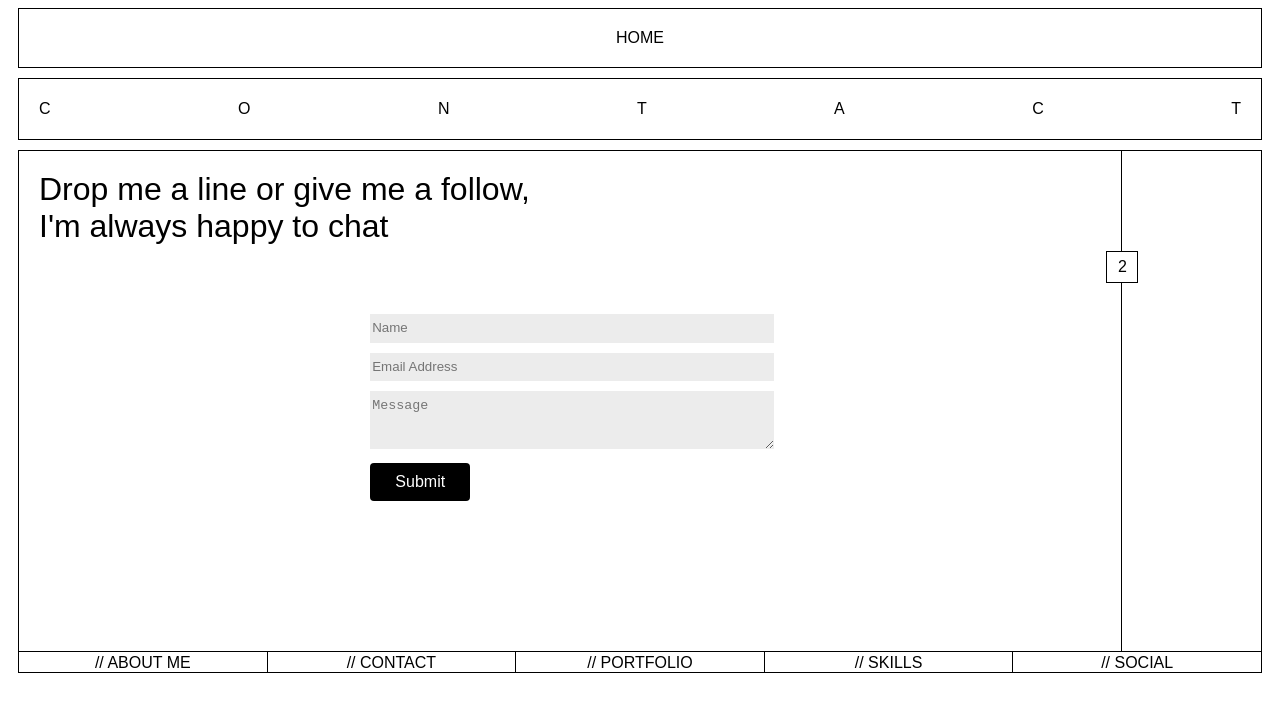
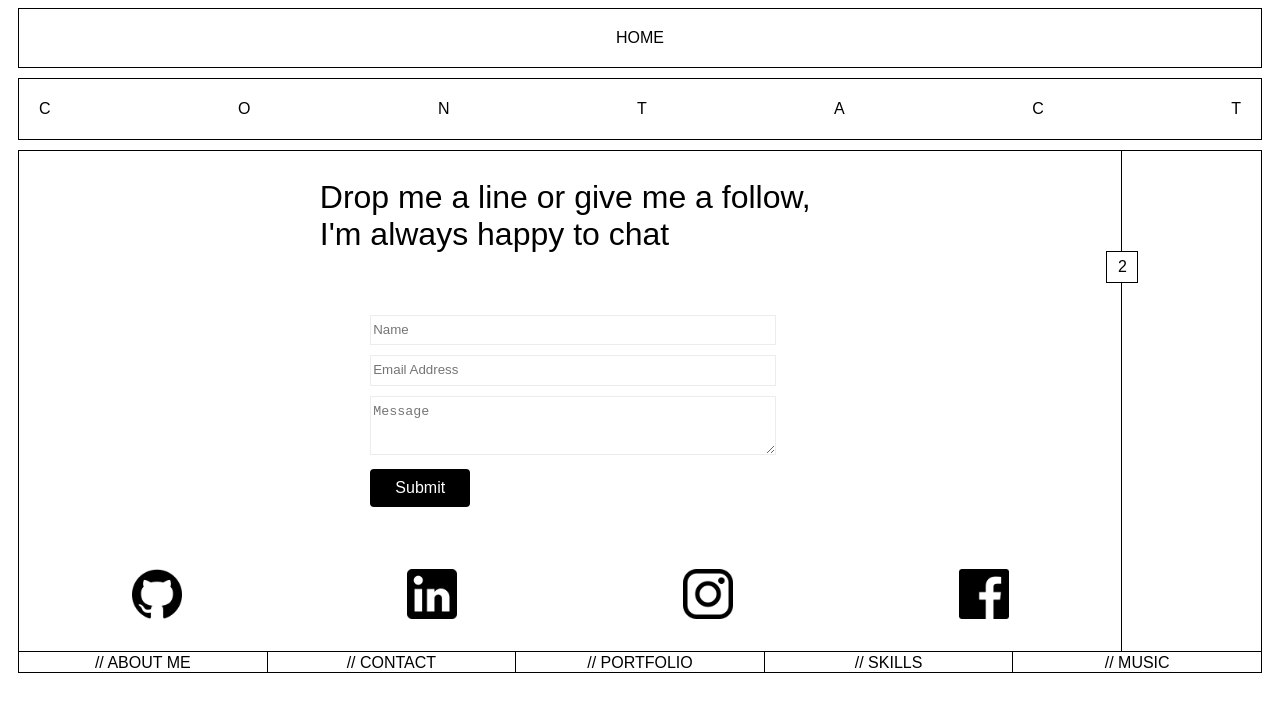
Before and after one commit to bpgoodrow/Portfolio, a React (Create React App) app: page /contact in a window 1280 px wide. Shown: the top 712 px of the page. Built offline with nearby package versions, Linux system fonts and the light colour scheme.

Commit message:
more motion to menu Option

```diff
--- a/src/components/AboutMe.css
+++ b/src/components/AboutMe.css
@@ -69,7 +69,7 @@
   display: flex;
   height: 75vh;
   background: white;
-  overflow: auto;
+  overflow:auto;
 }
 
 .aboutMeHero {
--- a/src/components/Contact.css
+++ b/src/components/Contact.css
@@ -74,19 +74,22 @@
 .contactHero {
   border-right: solid black .5px;
   flex: .9;
+  display: flex;
+  flex-direction: column;
+  justify-content: space-around;
   background: white;
 }
 
 .contactHeroHeader {
-  margin-top: 20px;
-  margin-left: 20px;
+  display: flex;
+  justify-content: center;
   font-size: 2em;
+  margin-right: 10px;
 }
 
 .contactHeroForm {
   display: flex;
   justify-content: center;
-  margin-top: 4em;
   padding: 5px;
 }
 
@@ -99,12 +102,11 @@
  width: 100%;
  line-height: 2em;
  outline: none;
- border: transparent;
- background-color: rgb(236, 236, 236);
+ border: 1.5px solid rgb(236, 236, 236);
 }
 
 .contactHeroFormName > input:focus {
-  border: 1px solid #555;
+  border: 1.5px solid rgb(150, 150, 150);
 }
 
 .contactHeroFormEmail  {
@@ -116,8 +118,11 @@
  width: 100%;
  line-height: 2em;
  outline: none;
- border: transparent;
- background-color: rgb(236, 236, 236);
+ border: 1.5px solid rgb(236, 236, 236);
+}
+
+.contactHeroFormEmail > input:focus {
+  border: 1.5px solid rgb(150, 150, 150);
 }
 
 .contactHeroFormMessage  {
@@ -129,8 +134,11 @@
  outline: none;
  line-height: 2em;
  width: 100%;
- border: transparent;
- background-color: rgb(236, 236, 236);
+ border: 1.5px solid rgb(236, 236, 236);
+}
+
+.contactHeroFormMessage > textarea:focus {
+  border: 1.5px solid rgb(150, 150, 150);
 }
 
 .contactHeroFormButtonReplyContainer {
@@ -177,6 +185,17 @@
   right: 0;
 }
 
+.contactHeroSocialLinks {
+  display: flex;
+  justify-content: space-around;
+  align-items: center;
+}
+
+.contactHeroSocialLinks > div > a > img {
+  width: 50px;
+  height: auto;
+}
+
 .contactNumber {
   border: solid black .5px;
   background-color: white;
--- a/src/components/Contact.js
+++ b/src/components/Contact.js
@@ -84,6 +84,48 @@ const Contact = () => {
                 </div>
               </form>
             </div>
+            <div className='contactHeroSocialLinks'>
+              <div>
+                <a href="https://github.com/bpgoodrow/" target="_blank">
+                  <img
+                    alt="github logo"
+                    srcset="
+                    ./github.png
+                    "
+                  />
+                </a>
+              </div>
+              <div>
+                <a href="https://www.linkedin.com/in/bengoodrow/" target="_blank">
+                  <img
+                    alt="Linkedin logo"
+                    srcset="
+                    ./linkedin.png
+                    "
+                  />
+                </a>
+              </div>
+              <div>
+                <a href="https://www.instagram.com/bpgoodrow/" target="_blank">
+                  <img
+                    alt="Instagram logo"
+                    srcset="
+                    ./insta.png
+                    "
+                  />
+                </a>
+              </div>
+              <div>
+                <a href="https://www.facebook.com/" target="_blank">
+                  <img
+                    alt="Facebook logo"
+                    srcset="
+                    ./facebook.png
+                    "
+                    />
+                </a>
+              </div>
+            </div>
 
         </div>
         <div className="contactNumber">
--- a/src/components/FooterNav.js
+++ b/src/components/FooterNav.js
@@ -20,7 +20,7 @@ const FooterNav = () => {
         // SKILLS
       </NavLink>
       <NavLink to="/social" className="footerNavSocial">
-        // SOCIAL
+        // MUSIC
       </NavLink>
     </div>
   )
--- a/src/components/MenuOption.css
+++ b/src/components/MenuOption.css
@@ -1,7 +1,6 @@
 .menuOptions {
   flex: .2;
   font-size: 2em;
-
   border: solid black .5px;
   display: flex;
   justify-content: center;
@@ -11,7 +10,8 @@
   color: black;
   text-decoration: none;
   background: white;
-  transition: .3s;
+  transition: all .3s;
+  cursor: pointer;
 }
 
 .menuOptions:hover {
@@ -20,3 +20,28 @@
   cursor: pointer;
   filter: drop-shadow(2px 2px 2px grey);
 }
+
+.menuOption > span {
+  cursor: pointer;
+  display: inline-block;
+  position: relative;
+  transition: 0.3s;
+}
+
+.menuOption > span:before {
+  content: '\002F\002F';
+  position: absolute;
+  opacity: 0;
+  top: 0;
+  left: -20px;
+  transition: 0.3s;
+}
+
+.menuOption:hover > span {
+  padding-left: 25px;
+}
+
+.menuOption:hover > span:before {
+  opacity: 1;
+  left: 0;
+}
--- a/src/components/MenuOption.js
+++ b/src/components/MenuOption.js
@@ -9,9 +9,11 @@ const MenuOption = ({ title }) => {
       animate={{ y: 0, opacity: 1 }}
       transition={{ duration: .8 }}
     >
+    <span>
     <div className="menuOption">
-      {title}
+     {title}
     </div>
+    </span>
     </motion.div>
   )
 }
--- a/src/components/PortfolioControl.js
+++ b/src/components/PortfolioControl.js
@@ -25,7 +25,7 @@ const PortfolioControl = () => {
           <MenuOption title="SKILLS" />
         </NavLink>
         <NavLink to="/social" className="menuOptions">
-          <MenuOption title="SOCIAL" />
+          <MenuOption title="MUSIC" />
         </NavLink>
       </motion.div>
     </React.Fragment>
--- a/src/components/Social.css
+++ b/src/components/Social.css
@@ -41,12 +41,6 @@
   animation-fill-mode: backwards;
 }
 
-.socialHeader > div:nth-child(6) {
-  position: relative;
-  animation: animate 2.25s;
-  animation-fill-mode: backwards;
-}
-
 @keyframes animate{
   0%{
     bottom: -100px;
@@ -87,11 +81,6 @@
   height: auto;
 }
 
-/* img {
-  width: 50px;
-  height: auto;
-} */
-
 .socialNumber {
   display: flex;
   align-items: flex-end;
--- a/src/components/Social.js
+++ b/src/components/Social.js
@@ -1,7 +1,6 @@
 import React from "react";
 import './Social.css';
 import { motion } from "framer-motion";
-import { NavLink } from "react-router-dom";
 import FooterNav from "./FooterNav";
 
 function Social () {
@@ -14,71 +13,29 @@ function Social () {
       >
       <div className="socialHeader">
         <div>
-          S
+          M
         </div>
         <div>
-          O
+          U
         </div>
         <div>
-          C
+          S
         </div>
         <div>
           I
         </div>
         <div>
-          A
-        </div>
-        <div>
-          L
+          C
         </div>
       </div>
 
       <div className="socialBody">
         <div className="socialHero">
           <div className="socialHeroText">
-            Check out my work or give me a follow
+            Music has always been a huge part of my life. Here a couple projects I'm in.
           </div>
-          <div className="socialHeroLinkContainer">
-            <div>
-              <a href="https://github.com/bpgoodrow/" target="_blank">
-                <img
-                  alt="github logo"
-                  srcset="
-                  ./github.png
-                  "
-                />
-              </a>
-            </div>
-            <div>
-              <a href="https://www.linkedin.com/in/bengoodrow/" target="_blank">
-                <img
-                  alt="Linkedin logo"
-                  srcset="
-                  ./linkedin.png
-                  "
-                />
-              </a>
-            </div>
-            <div>
-              <a href="https://www.instagram.com/bpgoodrow/" target="_blank">
-                <img
-                  alt="Instagram logo"
-                  srcset="
-                  ./insta.png
-                  "
-                />
-              </a>
-            </div>
-            <div>
-              <a href="https://www.facebook.com/" target="_blank">
-                <img
-                  alt="Facebook logo"
-                  srcset="
-                  ./facebook.png
-                  "
-                  />
-              </a>
-            </div>
+          <div className="spotifyContainer">
+
           </div>
         </div>
 
```
Also changed, not shown: 1 other file (tests, documents, lock files or other folders).
